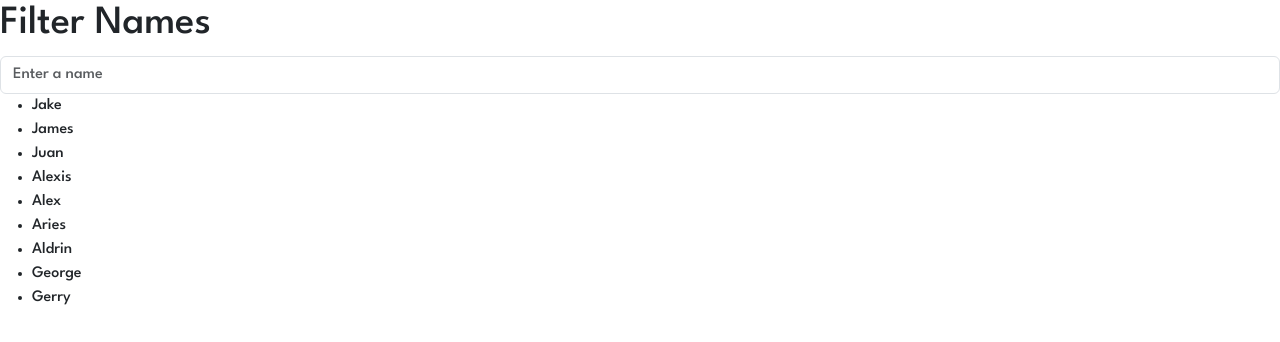
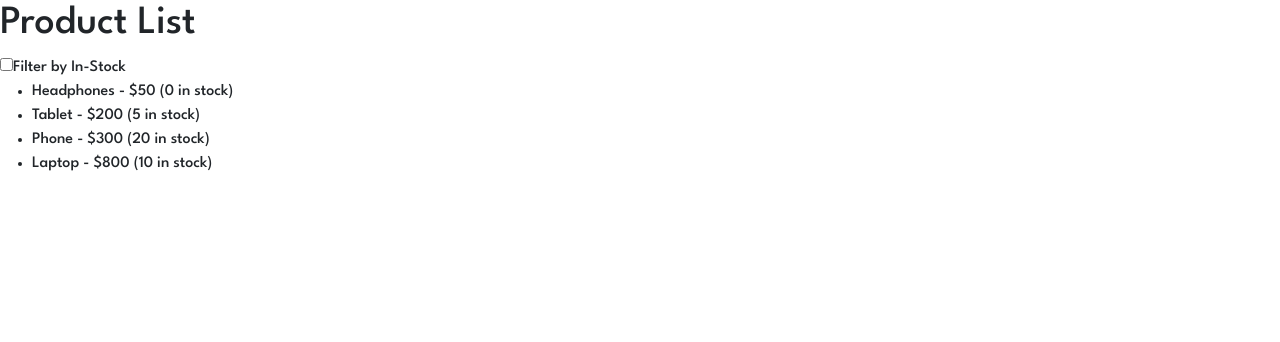
Before and after one commit to Mark-Alexis-Posadas/react-mini-practice, a React (Vite) app: page / in a window 1280 px wide. Shown: the top 342 px of the page. Built offline with nearby package versions, Linux system fonts and the light colour scheme.

Commit message:
added filter sorting and filtertaskList

```diff
--- a/src/components/Filter/Filter.jsx
+++ b/src/components/Filter/Filter.jsx
@@ -2,6 +2,8 @@ import React, { useState } from "react";
 import { FilterTwo } from "./FilterTwo";
 import { FilterNumber } from "./FilterNumber";
 import FilterName from "./FilterName";
+import FilterTaskList from "./FilterTaskList";
+import { FilterSorting } from "./FilterSorting";
 
 export default function Filter() {
   // const names = ["James", "John", "Paul", "Ringo", "George"];
@@ -22,7 +24,9 @@ export default function Filter() {
 
       {/* <FilterTwo /> */}
       {/* <FilterNumber /> */}
-      <FilterName />
+      {/* <FilterName /> */}
+      {/* <FilterTaskList /> */}
+      <FilterSorting />
     </>
   );
 }
--- /dev/null
+++ b/src/components/Filter/FilterSorting.jsx
@@ -0,0 +1,64 @@
+import React, { useState } from "react";
+
+export const FilterSorting = () => {
+  const initialProducts = [
+    {
+      productName: "Laptop",
+      price: 800,
+      stock: 10,
+    },
+    {
+      productName: "Phone",
+      price: 300,
+      stock: 20,
+    },
+    {
+      productName: "Tablet",
+      price: 200,
+      stock: 5,
+    },
+    {
+      productName: "Headphones",
+      price: 50,
+      stock: 0,
+    },
+  ];
+
+  const [products, setProducts] = useState(initialProducts);
+  const [filterStock, setFilterStock] = useState(false);
+
+  const handleToggleStock = () => {
+    setFilterStock((prevFilterStock) => !prevFilterStock);
+  };
+
+  // Filter products based on stock
+  const filteredProducts = filterStock
+    ? initialProducts.filter((product) => product.stock > 0)
+    : initialProducts;
+
+  // Sort products based on price (ascending)
+  const sortedProducts = [...filteredProducts].sort(
+    (a, b) => a.price - b.price
+  );
+
+  return (
+    <div>
+      <h1>Product List</h1>
+      <label>
+        <input
+          type="checkbox"
+          checked={filterStock}
+          onChange={handleToggleStock}
+        />
+        Filter by In-Stock
+      </label>
+      <ul>
+        {sortedProducts.map((product, idx) => (
+          <li key={idx}>
+            {product.productName} - ${product.price} ({product.stock} in stock)
+          </li>
+        ))}
+      </ul>
+    </div>
+  );
+};
--- /dev/null
+++ b/src/components/Filter/FilterTaskList.jsx
@@ -0,0 +1,32 @@
+import React, { useState } from "react";
+
+export default function FilterTaskList() {
+  const taskList = [
+    {
+      taskName: "Task 1",
+      completed: false,
+    },
+    {
+      taskName: "Task 2",
+      completed: true,
+    },
+    {
+      taskName: "Task 3",
+      completed: false,
+    },
+  ];
+
+  // const [task, setTask] = useState(taskList);
+
+  const incompleteTasks = taskList.filter((task) => !task.completed);
+  return (
+    <div>
+      <h1>Task List Filter</h1>
+      <ul>
+        {incompleteTasks.map((task, idx) => (
+          <li key={idx}>{task.taskName}</li>
+        ))}
+      </ul>
+    </div>
+  );
+}
```
